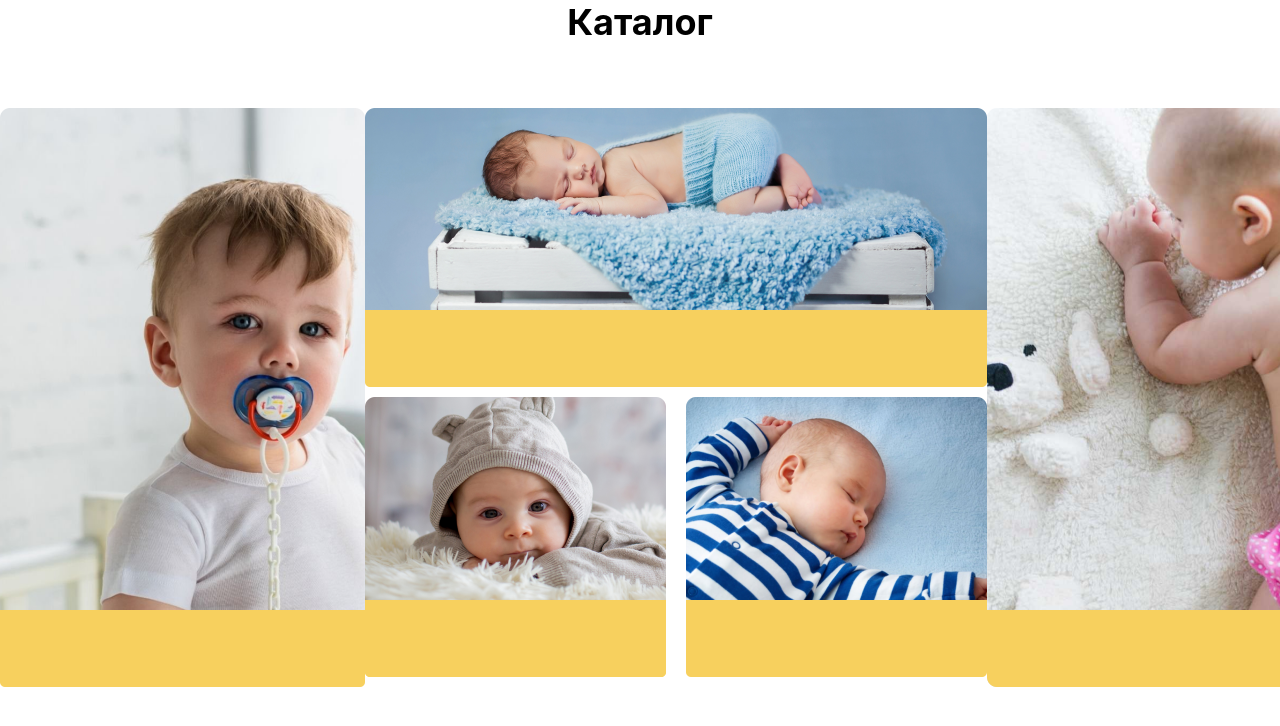
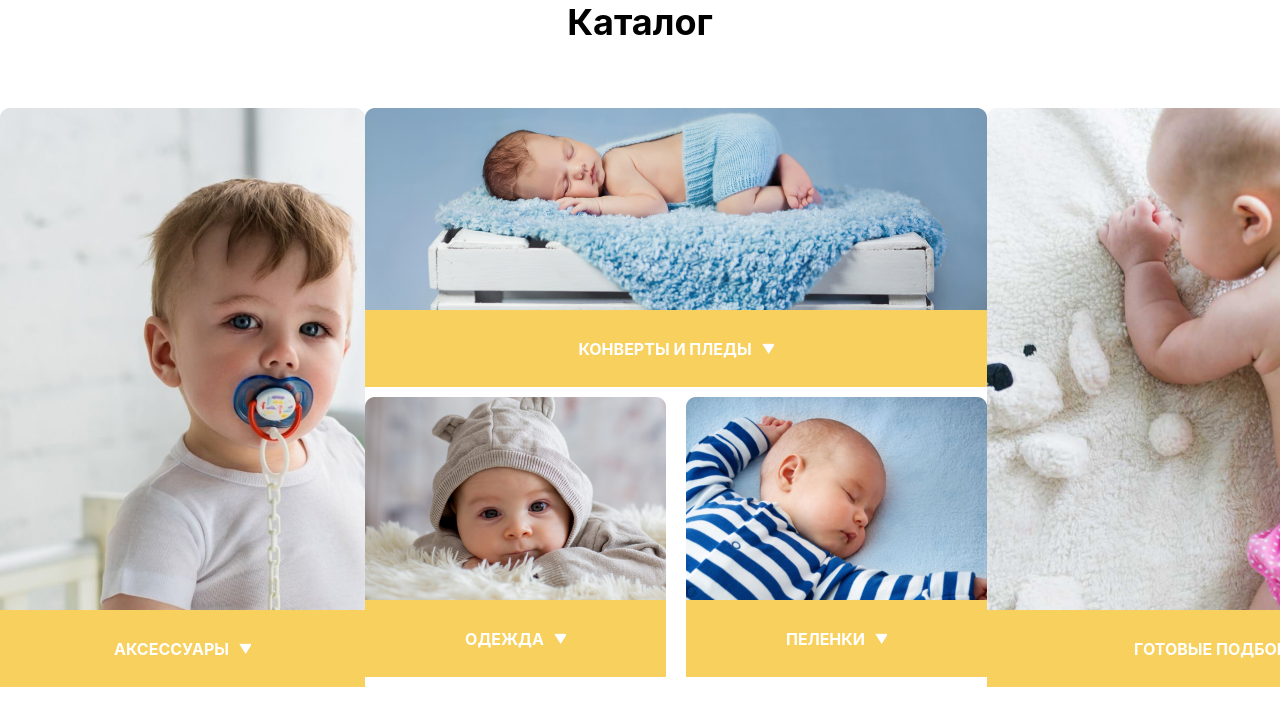
Before and after one commit to KopanevIlya/new4344, a React (Create React App) app in the folder client/: page / in a window 1280 px wide. Shown: the top 726 px of the page. Built offline with nearby package versions, Linux system fonts and the light colour scheme.

Commit message:
new catalog layour

```diff
--- a/client/src/App.css
+++ b/client/src/App.css
@@ -117,30 +117,61 @@
   background: url('./components/img/подложка_аксессуары.png');
   width: 365px;
   height: 77px;
-  background-size: cover; /* растягиваем картинку на всю площадь */
-  background-position: center; /* центрируем картинку */
+  display: flex;
+  align-items: center;
+  justify-content: center;
 }
 
 .yellow-env{
   background: url('./components/img/подложка_конверты.png');
   width: 622px;
   height: 77px;
-  background-size: cover; /* растягиваем картинку на всю площадь */
-  background-position: center; /* центрируем картинку */
+  display: flex;
+  align-items: center;
+  justify-content: center;
 }
 
 .yellow-set{
   background: url('./components/img/подложка_подборки.png');
   width: 493px;
   height: 77px;
-  background-size: cover; /* растягиваем картинку на всю площадь */
-  background-position: center; /* центрируем картинку */
+  display: flex;
+  align-items: center;
+  justify-content: center;
 }
 
 .yellow-min{
   background: url('./components/img/мини_подложка.png');
   width: 301px;
   height: 77px;
+  display: flex;
+  align-items: center;
+  justify-content: center;
+}
+
+.group-name{
+  font-size: 16px;
+  color: #FFFFFF;
+  font-weight: 700;
+}
+
+.triangle{
+  background: url('./components/img/triangle.png');
+  width: 12px;
+  height: 11px;
   background-size: cover; /* растягиваем картинку на всю площадь */
   background-position: center; /* центрируем картинку */
+  margin-left: 10px;
+
 }
+
+
+
+
+.clothes-panel{
+  width: 301px;
+  height: 170px;
+  position: absolute;
+  background-color:beige;
+
+}
--- a/client/src/components/Catalog.js
+++ b/client/src/components/Catalog.js
@@ -1,26 +1,54 @@
-import React from 'react'
+import React, { useState } from 'react'
 
 
 function Catalog() {
+
+  let[optionsOpen, setOptionsOpen]=useState(false)
+
   return (
     <div> <p1 className='catalog-heading'>Каталог</p1>
 
       <div className='catalog-options'>
 
         <div className='accessories'>
-          <div className='yellow-acc'></div>
+          <div className='yellow-acc'>
+            <p className='group-name'>АКСЕССУАРЫ</p><div className='triangle'></div>
+          </div>
         </div>
 
         <div className='middle-container'>
 
-          <div className='envelopes'><div className='yellow-env'></div></div>
-          <div className='clothes'><div className='yellow-min'></div></div>
-          <div className='nappies'><div className='yellow-min'></div></div>
+          <div className='envelopes'>
+            <div className='yellow-env'>
+              <p className='group-name'>КОНВЕРТЫ И ПЛЕДЫ</p><div className='triangle'> </div>
+            </div>
+          </div>
+
+          <div className='clothes'>
+            <div className='yellow-min' onClick={()=>setOptionsOpen(optionsOpen=!optionsOpen)} >
+
+              {optionsOpen && (
+                <div className='clothes-panel'></div>
+              )}
+
+              <p className='group-name'>ОДЕЖДА</p><div className='triangle'> </div>
+            </div>
+          </div>
+
+          <div className='nappies'>
+            <div className='yellow-min'>
+              <p className='group-name'>ПЕЛЕНКИ</p><div className='triangle'> </div>
+            </div>
+          </div>
 
 
         </div>
 
-        <div className='setlists'><div className='yellow-set'></div></div>
+        <div className='setlists'>
+          <div className='yellow-set'>
+            <p className='group-name'>ГОТОВЫЕ ПОДБОРКИ</p><div className='triangle'> </div>
+          </div>
+        </div>
 
       </div>
     </div>
```
Also changed, not shown: client/src/components/img/triangle.png (added).
